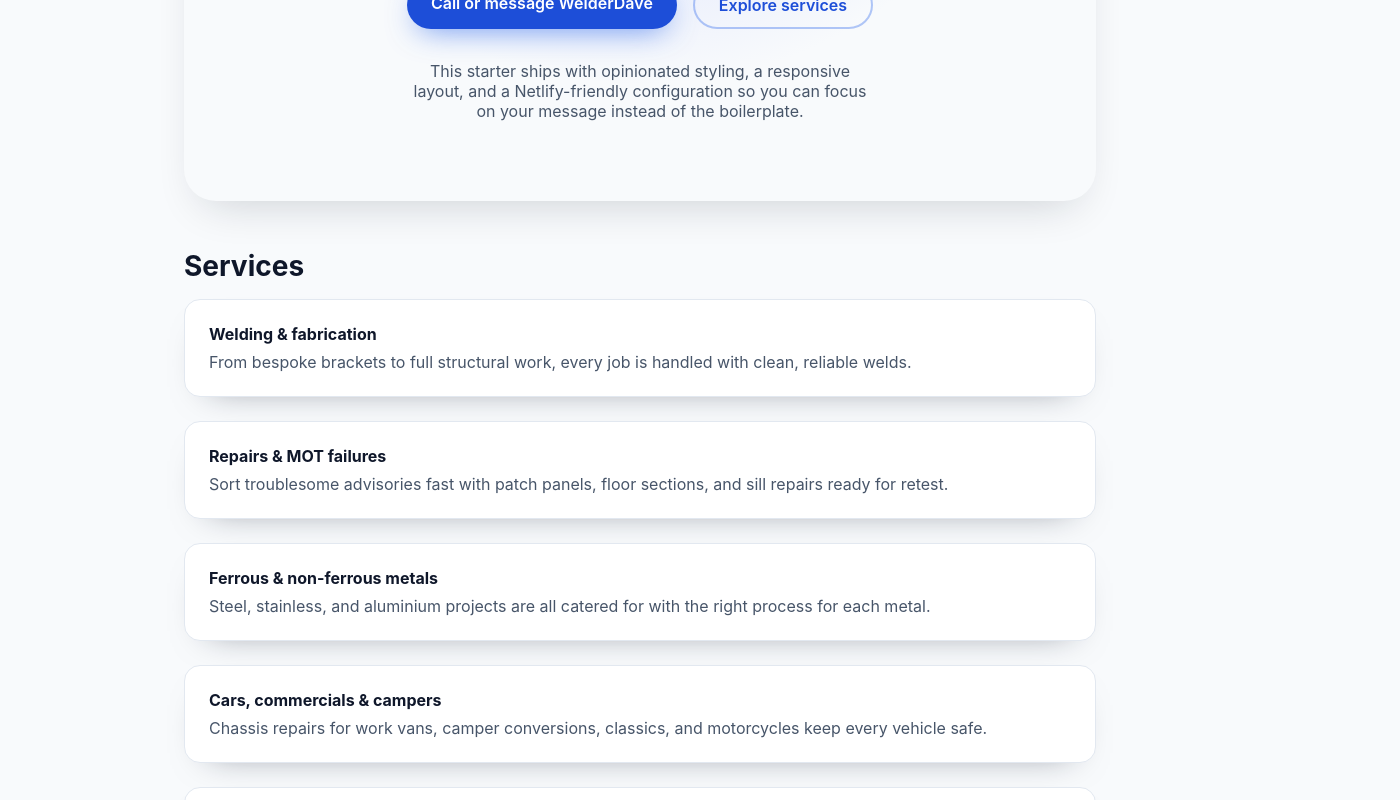
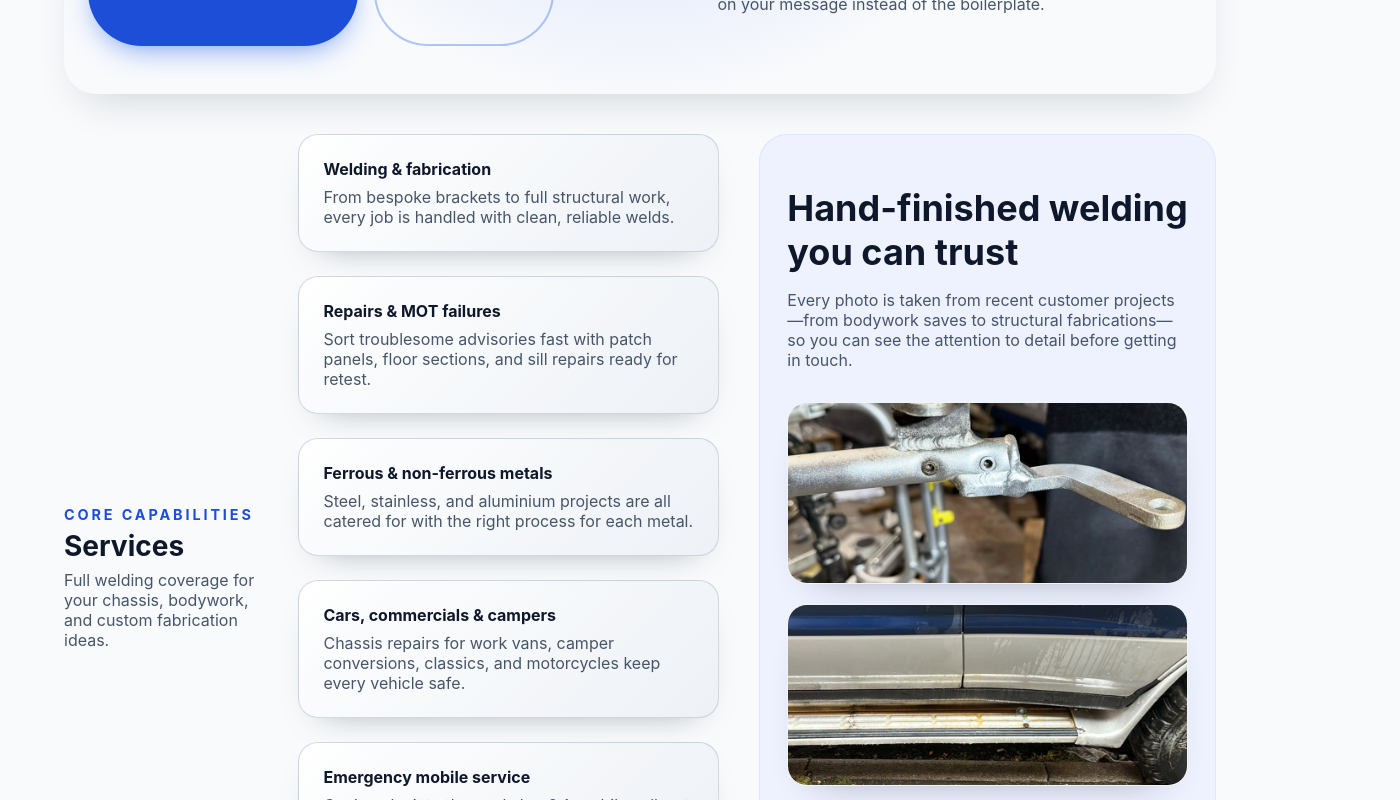
Before and after one commit to jenkinchris11/WelderDave, a Vue app in the folder vue-netlify/: page / in a window 1280 px wide. Shown: the part 460-1260 px from the top of the page, 1400 px wide, since content can reach past the window. Built offline with nearby package versions, Linux system fonts and the light colour scheme.

Commit message:
Create modern staggered layout

```diff
--- a/vue-netlify/src/App.vue
+++ b/vue-netlify/src/App.vue
@@ -16,12 +16,26 @@ import ContactCard from './components/ContactCard.vue';
       </nav>
     </header>
 
-    <main>
-      <HeroSection />
-      <FeatureGrid id="services" />
-      <WorkShowcase />
-      <GoogleReviews />
-      <ContactCard id="contact" />
+    <main class="layout-grid">
+      <section class="layout-grid__item layout-grid__item--hero">
+        <HeroSection />
+      </section>
+
+      <section id="services" class="layout-grid__item layout-grid__item--features">
+        <FeatureGrid />
+      </section>
+
+      <section class="layout-grid__item layout-grid__item--work">
+        <WorkShowcase />
+      </section>
+
+      <section class="layout-grid__item layout-grid__item--reviews">
+        <GoogleReviews />
+      </section>
+
+      <section id="contact" class="layout-grid__item layout-grid__item--contact">
+        <ContactCard />
+      </section>
     </main>
 
     <footer>
@@ -32,9 +46,35 @@ import ContactCard from './components/ContactCard.vue';
 
 <style scoped>
 .page {
-  max-width: 960px;
+  max-width: 1200px;
   margin: 0 auto;
   padding: 2.5rem 1.5rem 3rem;
+  position: relative;
+  isolation: isolate;
+}
+
+.page::before,
+.page::after {
+  content: '';
+  position: absolute;
+  width: 420px;
+  height: 420px;
+  border-radius: 50%;
+  filter: blur(60px);
+  opacity: 0.3;
+  z-index: -1;
+}
+
+.page::before {
+  background: #c7d2fe;
+  top: -140px;
+  left: -120px;
+}
+
+.page::after {
+  background: #bfdbfe;
+  right: -160px;
+  bottom: 60px;
 }
 
 header {
@@ -59,15 +99,20 @@ h1 {
 }
 
 nav {
-  display: flex;
+  display: inline-flex;
   gap: 0.75rem;
   flex-wrap: wrap;
   font-weight: 600;
+  background: rgba(255, 255, 255, 0.7);
+  border-radius: 999px;
+  padding: 0.35rem 0.5rem;
+  box-shadow: 0 10px 30px -20px rgba(15, 23, 42, 0.6);
+  backdrop-filter: blur(6px);
 }
 
 nav a {
   text-decoration: none;
-  padding: 0.4rem 0.75rem;
+  padding: 0.4rem 0.9rem;
   border-radius: 999px;
   transition: background-color 0.2s ease, color 0.2s ease;
 }
@@ -76,16 +121,42 @@ nav a:hover {
   background-color: #e2e8f0;
 }
 
-.btn {
-  background-color: #2563eb;
-  color: white;
+main.layout-grid {
+  margin-top: 3rem;
+  display: grid;
+  gap: 1.75rem;
 }
 
-main {
-  margin-top: 3rem;
-  display: flex;
-  flex-direction: column;
-  gap: 3rem;
+.layout-grid__item {
+  width: 100%;
+}
+
+@media (min-width: 1024px) {
+  main.layout-grid {
+    gap: 2.5rem;
+    grid-template-columns: repeat(12, minmax(0, 1fr));
+  }
+
+  .layout-grid__item {
+    grid-column: span 12;
+  }
+
+  .layout-grid__item--features {
+    grid-column: span 7;
+  }
+
+  .layout-grid__item--work {
+    grid-column: span 5;
+    align-self: stretch;
+  }
+
+  .layout-grid__item--reviews {
+    grid-column: 2 / span 10;
+  }
+
+  .layout-grid__item--contact {
+    grid-column: 3 / span 8;
+  }
 }
 
 footer {
--- a/vue-netlify/src/components/FeatureGrid.vue
+++ b/vue-netlify/src/components/FeatureGrid.vue
@@ -29,7 +29,11 @@ const features = [
 
 <template>
   <section class="feature-grid">
-    <h3>Services</h3>
+    <div class="feature-grid__heading">
+      <p class="eyebrow">Core capabilities</p>
+      <h3>Services</h3>
+      <p class="lede">Full welding coverage for your chassis, bodywork, and custom fabrication ideas.</p>
+    </div>
     <div class="grid">
       <article v-for="feature in features" :key="feature.title">
         <h4>{{ feature.title }}</h4>
@@ -41,27 +45,50 @@ const features = [
 
 <style scoped>
 .feature-grid {
-  display: flex;
-  flex-direction: column;
-  gap: 1rem;
+  display: grid;
+  gap: 1.5rem;
+}
+
+@media (min-width: 720px) {
+  .feature-grid {
+    grid-template-columns: 1fr 2fr;
+    align-items: center;
+  }
+}
+
+.feature-grid__heading {
+  position: relative;
+}
+
+.eyebrow {
+  font-size: 0.9rem;
+  letter-spacing: 0.2em;
+  text-transform: uppercase;
+  font-weight: 700;
+  color: #1d4ed8;
+}
+
+h3 {
+  font-size: 1.75rem;
+  margin: 0.4rem 0;
+}
+
+.lede {
+  color: #475569;
 }
 
 .grid {
   display: grid;
-  grid-template-columns: (auto-fit, minmax(220px, 1fr));
+  grid-template-columns: repeat(auto-fit, minmax(220px, 1fr));
   gap: 1.5rem;
 }
 
 article {
   padding: 1.5rem;
-  border-radius: 1rem;
-  background-color: white;
+  border-radius: 1.25rem;
+  background: linear-gradient(135deg, rgba(255, 255, 255, 0.9), rgba(226, 232, 240, 0.5));
   box-shadow: 0 15px 35px -25px rgba(15, 23, 42, 0.5);
-  border: 1px solid #e2e8f0;
-}
-
-h3 {
-  font-size: 1.75rem;
+  border: 1px solid rgba(148, 163, 184, 0.4);
 }
 
 h4 {
```
